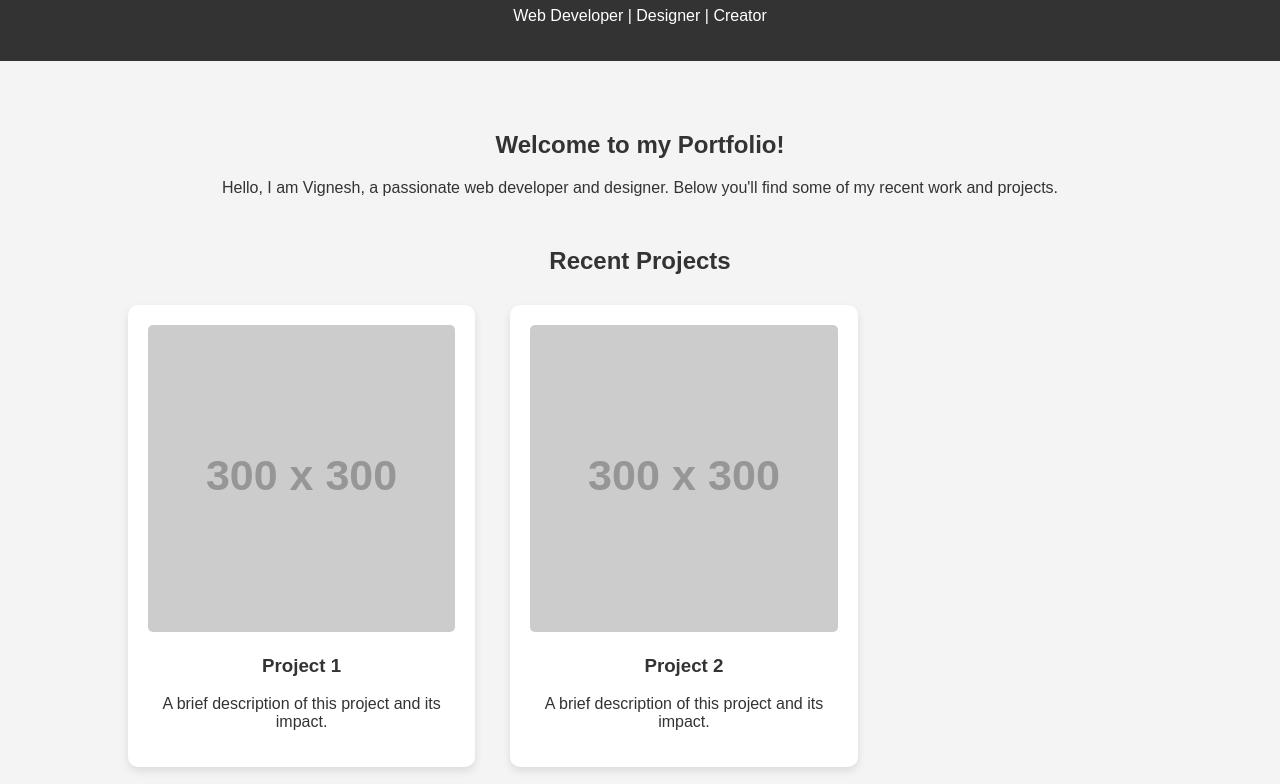
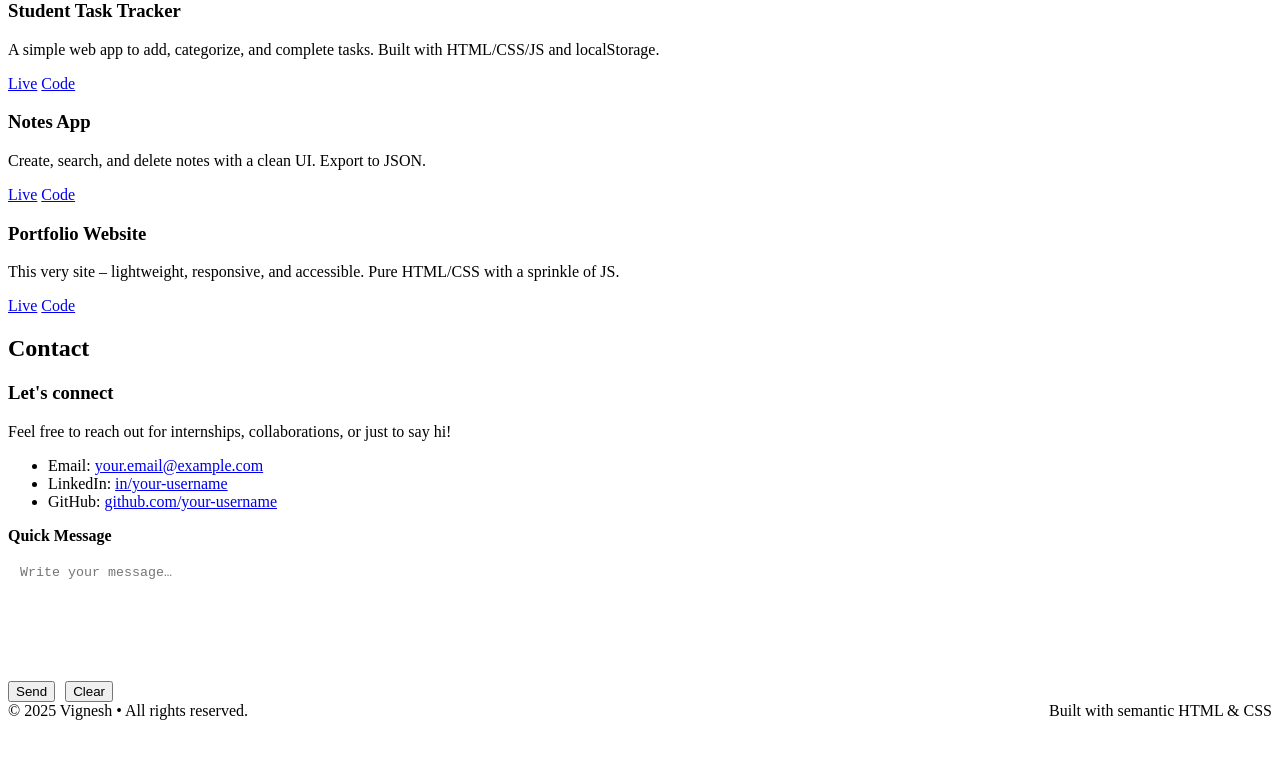
Before and after one commit to Vignesh13112006/Vignesh-portfolio, a plain HTML site: page index.html in a window 1280 px wide. Shown: the part 93-877 px from the top of the page. After the commit the page ends 821 px from the top, so only its background shows below. Drawn offline with Linux system fonts and the light colour scheme; placeholder pictures from the web are drawn by us.

Commit message:
Update index.html

```diff
--- a/index.html
+++ b/index.html
@@ -1,105 +1,83 @@
 <!DOCTYPE html>
-<html lang="en">
-<head>
-    <meta charset="UTF-8">
-    <meta name="viewport" content="width=device-width, initial-scale=1.0">
-    <meta name="description" content="Vignesh's Portfolio">
-    <title>Vignesh's Portfolio</title>
-    <style>
-        body {
-            font-family: Arial, sans-serif;
-            background-color: #f4f4f4;
-            margin: 0;
-            padding: 0;
-            color: #333;
-        }
-        header {
-            background-color: #333;
-            color: white;
-            padding: 20px;
-            text-align: center;
-        }
-        .container {
-            width: 80%;
-            margin: 0 auto;
-            padding: 20px;
-        }
-        .intro {
-            text-align: center;
-            margin-top: 50px;
-        }
-        .projects, .contact {
-            margin-top: 50px;
-        }
-        .projects h2, .contact h2 {
-            text-align: center;
-            margin-bottom: 30px;
-        }
-        .project-item {
-            display: inline-block;
-            width: 30%;
-            margin-right: 3%;
-            margin-bottom: 20px;
-            text-align: center;
-            background-color: #fff;
-            border-radius: 10px;
-            box-shadow: 0 4px 8px rgba(0, 0, 0, 0.1);
-            padding: 20px;
-        }
-        .project-item img {
-            width: 100%;
-            border-radius: 5px;
-        }
-        footer {
-            background-color: #333;
-            color: white;
-            text-align: center;
-            padding: 10px;
-            margin-top: 50px;
-        }
-    </style>
-</head>
-<body>
-    <header>
-        <h1>Vignesh's Portfolio</h1>
-        <p>Web Developer | Designer | Creator</p>
-    </header>
-
-    <div class="container">
-        <section class="intro">
-            <h2>Welcome to my Portfolio!</h2>
-            <p>Hello, I am Vignesh, a passionate web developer and designer. Below you'll find some of my recent work and projects.</p>
-        </section>
-
-        <section class="projects">
-            <h2>Recent Projects</h2>
-            <div class="project-item">
-                <img src="https://via.placeholder.com/300" alt="Project 1">
-                <h3>Project 1</h3>
-                <p>A brief description of this project and its impact.</p>
+<span class="chip">C / C++ Basics</span>
+<span class="chip">Python Basics</span>
+<span class="chip">SQL Basics</span>
+<span class="chip">Responsive Design</span>
 </div>
-            <div class="project-item">
-                <img src="https://via.placeholder.com/300" alt="Project 2">
-                <h3>Project 2</h3>
-                <p>A brief description of this project and its impact.</p>
 </div>
-            <div class="project-item">
-                <img src="https://via.placeholder.com/300" alt="Project 3">
-                <h3>Project 3</h3>
-                <p>A brief description of this project and its impact.</p>
 </div>
 </section>
 
-        <section class="contact">
-            <h2>Contact Me</h2>
-            <p>If you have any questions or want to collaborate, feel free to reach out!</p>
-            <p>Email: vignesh@example.com</p>
-            <p>Phone: +1234567890</p>
+
+<section id="projects" class="projects">
+<div class="container">
+<h2>Projects</h2>
+<div class="grid cols-3">
+<article class="card project">
+<h3>Student Task Tracker</h3>
+<p class="muted">A simple web app to add, categorize, and complete tasks. Built with HTML/CSS/JS and localStorage.</p>
+<div class="links">
+<a href="#" aria-label="View live demo">Live</a>
+<a href="#" aria-label="View source code">Code</a>
+</div>
+</article>
+<article class="card project">
+<h3>Notes App</h3>
+<p class="muted">Create, search, and delete notes with a clean UI. Export to JSON.</p>
+<div class="links">
+<a href="#">Live</a>
+<a href="#">Code</a>
+</div>
+</article>
+<article class="card project">
+<h3>Portfolio Website</h3>
+<p class="muted">This very site – lightweight, responsive, and accessible. Pure HTML/CSS with a sprinkle of JS.</p>
+<div class="links">
+<a href="#">Live</a>
+<a href="#">Code</a>
+</div>
+</article>
+</div>
+</div>
 </section>
+
+
+<section id="contact">
+<div class="container">
+<h2>Contact</h2>
+<div class="grid cols-2">
+<div class="card">
+<h3>Let's connect</h3>
+<p class="muted">Feel free to reach out for internships, collaborations, or just to say hi!</p>
+<ul>
+<li>Email: <a href="mailto:your.email@example.com">your.email@example.com</a></li>
+<li>LinkedIn: <a href="https://www.linkedin.com/in/your-username" target="_blank" rel="noreferrer noopener">in/your-username</a></li>
+<li>GitHub: <a href="https://github.com/your-username" target="_blank" rel="noreferrer noopener">github.com/your-username</a></li>
+</ul>
 </div>
+<form class="card" onsubmit="event.preventDefault(); window.location.href=`mailto:your.email@example.com?subject=Hello%20Vignesh&body=${encodeURIComponent(document.getElementById('msg').value)}`">
+<label for="msg" style="display:block; margin-bottom:8px; font-weight:600">Quick Message</label>
+<textarea id="msg" rows="6" placeholder="Write your message…" style="width:100%; padding:12px; border-radius:12px; border:1px solid var(--border); background:var(--panel); color:var(--text)"></textarea>
+<div style="display:flex; gap:10px; margin-top:10px">
+<button class="btn btn-primary" type="submit">Send</button>
+<button class="btn" type="reset">Clear</button>
+</div>
+</form>
+</div>
+</div>
+</section>
+
 
 <footer>
-        <p>&copy; 2025 Vignesh. All rights reserved.</p>
+<div class="container" style="display:flex; justify-content:space-between; gap:10px; flex-wrap:wrap">
+<div>© <span id="year"></span> Vignesh • All rights reserved.</div>
+<div class="muted">Built with semantic HTML & CSS</div>
+</div>
 </footer>
+
+
+<script>
+document.getElementById('year').textContent = new Date().getFullYear();
+</script>
 </body>
 </html>
```
Lines whose indentation alone changed are shown as unchanged.
